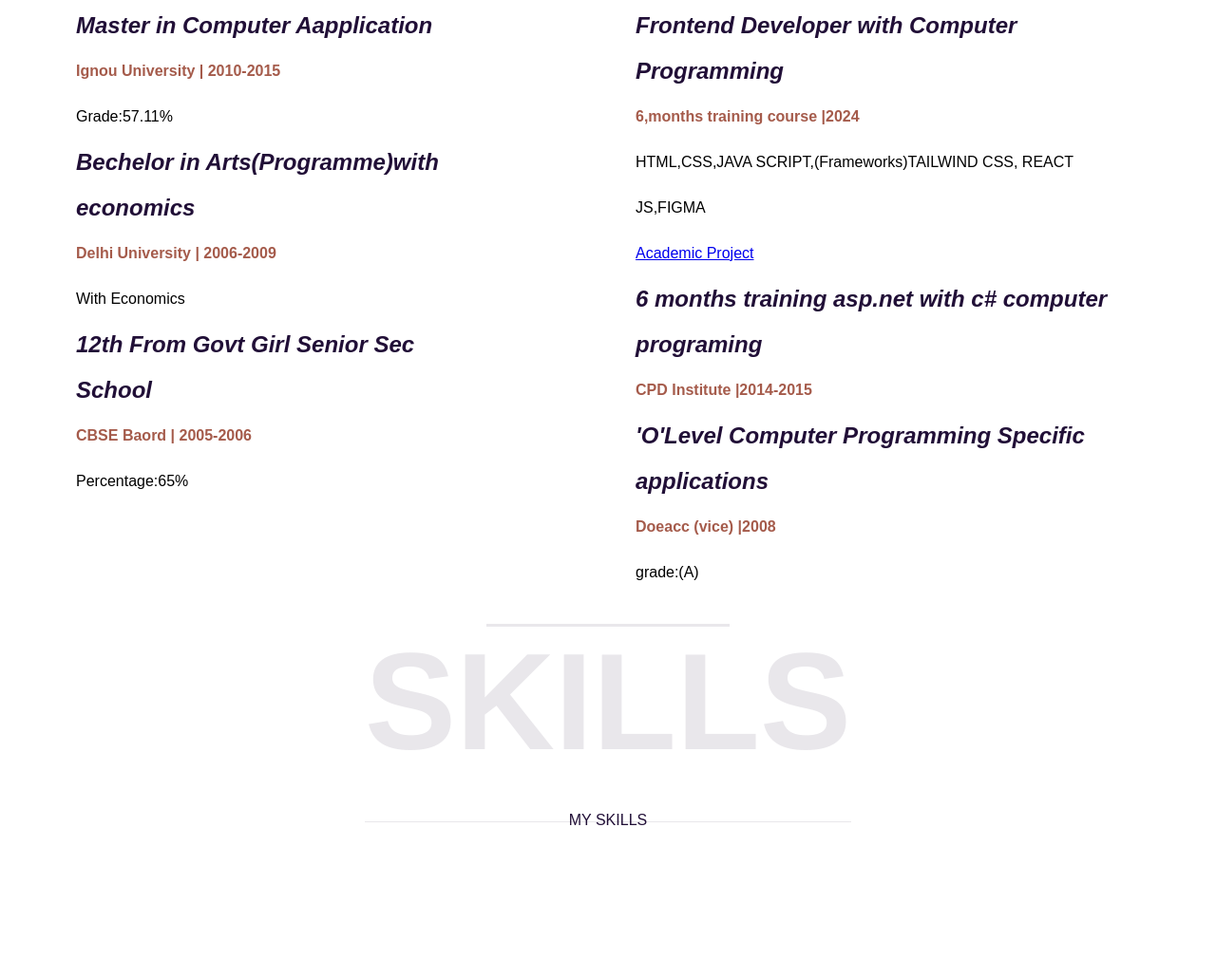
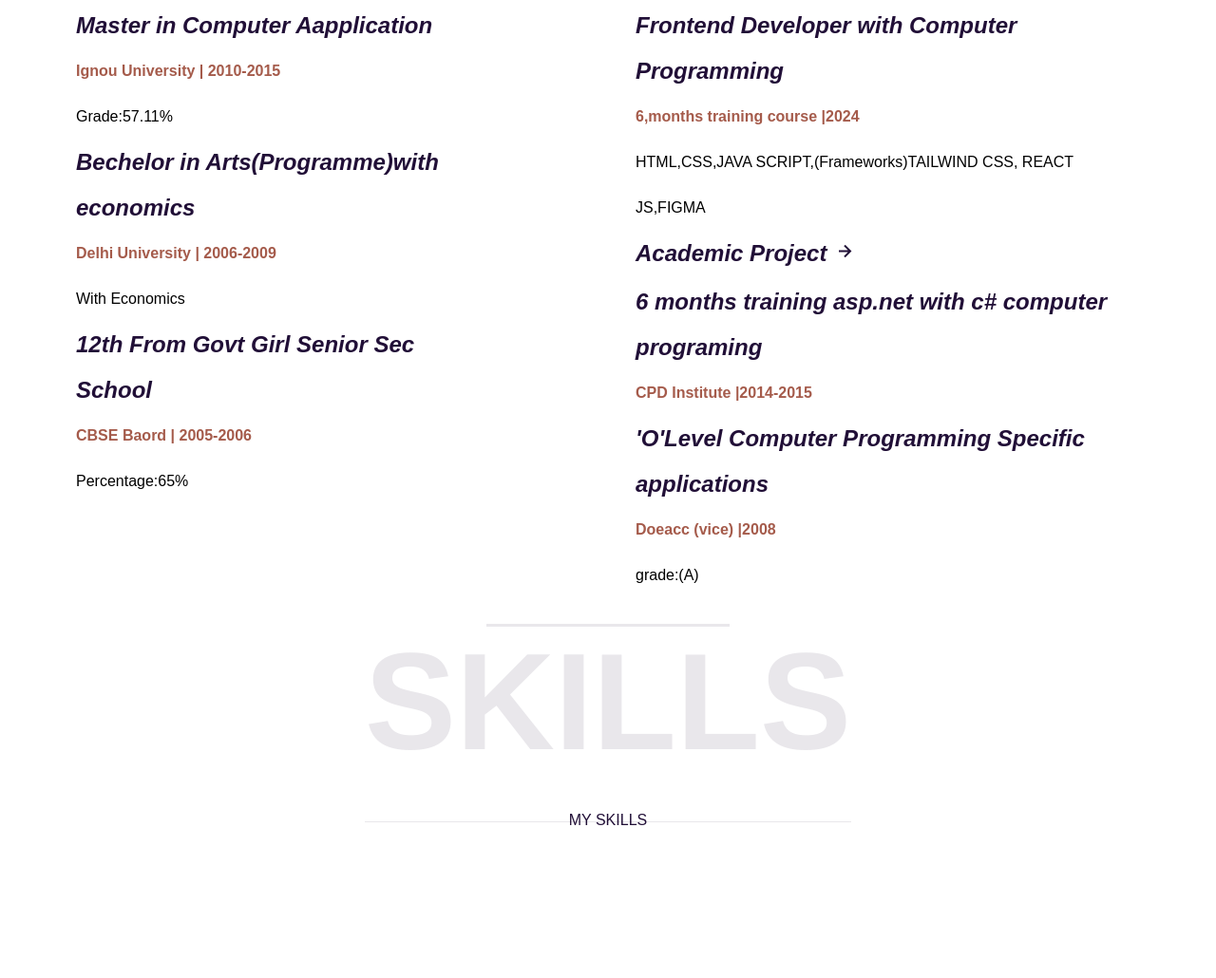
Before and after one commit to nehaagarwal1900/portfolio-neh-1989, a plain HTML site: page index.html in a window 1280 px wide. Shown: the part 2095-3125 px from the top of the page at 95% size. Drawn offline with nearby package versions, Linux system fonts and the light colour scheme.

Commit message:
project updation

```diff
--- a/index.html
+++ b/index.html
@@ -122,7 +122,8 @@
                     <p>HTML,CSS,JAVA SCRIPT,(Frameworks)TAILWIND CSS, REACT JS,FIGMA
                     </p>
                     <div class="project">
-                        <a href="https://nehaagarwal1900.github.io/Academic-project/">Academic Project</a>
+                        <a href="https://nehaagarwal1900.github.io/Academic-project/">Academic Project <i
+                                class='bx bx-right-arrow-alt'></i></a>
                     </div>
                 </div>
                 <div class="quality-item">
--- a/style.css
+++ b/style.css
@@ -347,6 +347,14 @@ nav .btn:hover {
     font-size: 2.5rem;
 }
 
+.project a {
+    text-decoration: none;
+    font-size: 1.5rem;
+    color: #210F37;
+    font-style: italic;
+    font-weight: bold;
+}
+
 /* quality end here */
 
 /* skills start here */
```
